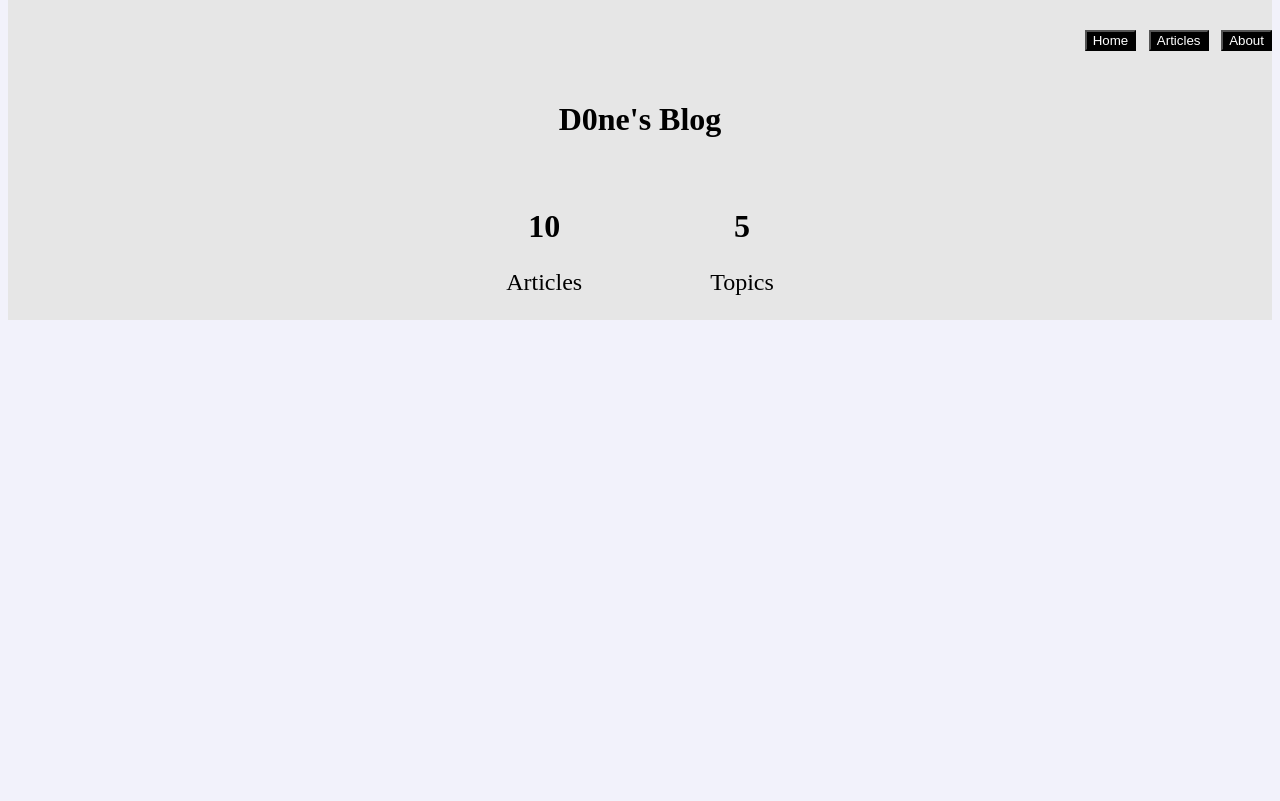
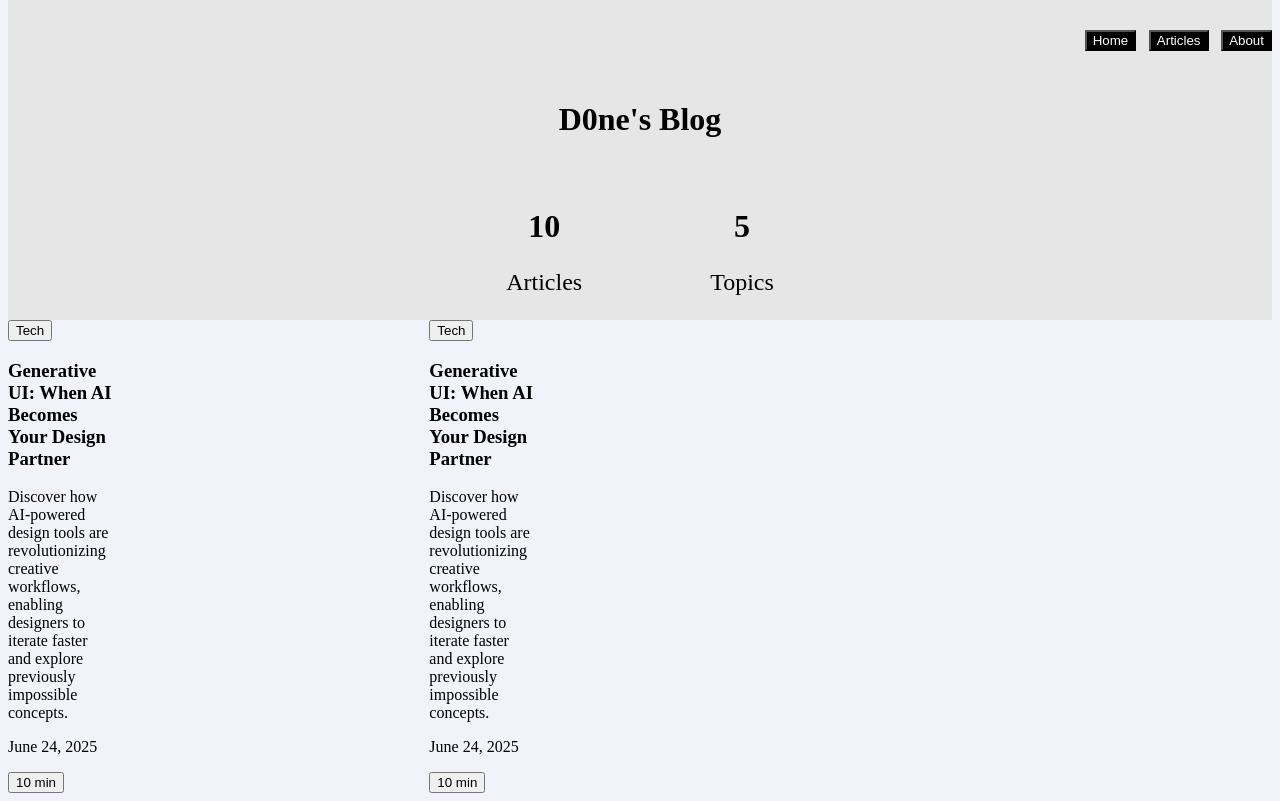
Before and after one commit to d0ne98/Blog, a React (Create React App) app in the folder client/: page /articles in a window 1280 px wide. Built offline with nearby package versions, Linux system fonts and the light colour scheme.

Commit message:
post tiles added

```diff
--- a/client/public/styles.css
+++ b/client/public/styles.css
@@ -43,3 +43,12 @@ header button {
 .statDiv p {
     font-size: 1.5rem;
 }
+
+.tilesContainer{
+    display: grid;
+    grid-template-columns: 1fr 1fr 1fr;
+}
+
+.postTile{
+    width: 25%;
+}
--- a/client/src/components/App.jsx
+++ b/client/src/components/App.jsx
@@ -1,5 +1,6 @@
 import Header from "./Header";
 import Hero from "./Hero";
+import TilesContainer from "./TilesContainer";
 
 
 function App() {
@@ -7,6 +8,7 @@ function App() {
      <div>
      <Header />
      <Hero />
+     <TilesContainer />
 
     </div>
     )
--- /dev/null
+++ b/client/src/components/PostTile.jsx
@@ -0,0 +1,14 @@
+import Button from "./Button"
+export default function PostTile(props) {
+
+    return(
+        <div className="postTile">
+            <Button name={props.topic} />
+            <h3>{props.title}</h3>
+            <p>{props.text}</p>
+            <p>{props.date}</p>
+            <Button name={props.readTime}/>
+
+        </div>
+    )
+}
--- /dev/null
+++ b/client/src/components/TilesContainer.jsx
@@ -0,0 +1,19 @@
+import PostTile from "./PostTile"
+
+export default function TilesContainer() {
+    return(
+        <div className="tilesContainer" >
+            <PostTile topic="Tech"
+            title="Generative UI: When AI Becomes Your Design Partner"
+            text="Discover how AI-powered design tools are revolutionizing creative workflows, enabling designers to iterate faster and explore previously impossible concepts."
+            date="June 24, 2025"
+            readTime="10 min" />
+            <PostTile topic="Tech"
+            title="Generative UI: When AI Becomes Your Design Partner"
+            text="Discover how AI-powered design tools are revolutionizing creative workflows, enabling designers to iterate faster and explore previously impossible concepts."
+            date="June 24, 2025"
+            readTime="10 min" />
+        </div>
+    )
+
+}
```
